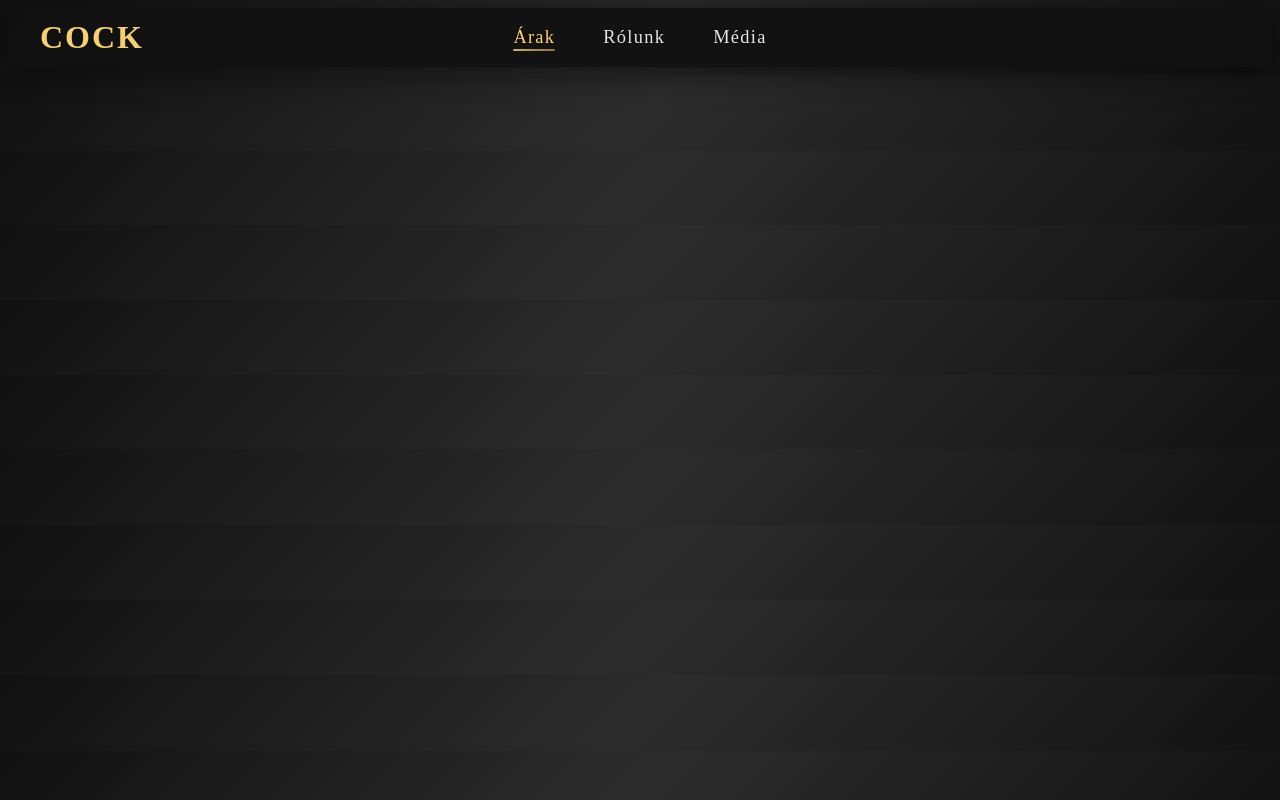
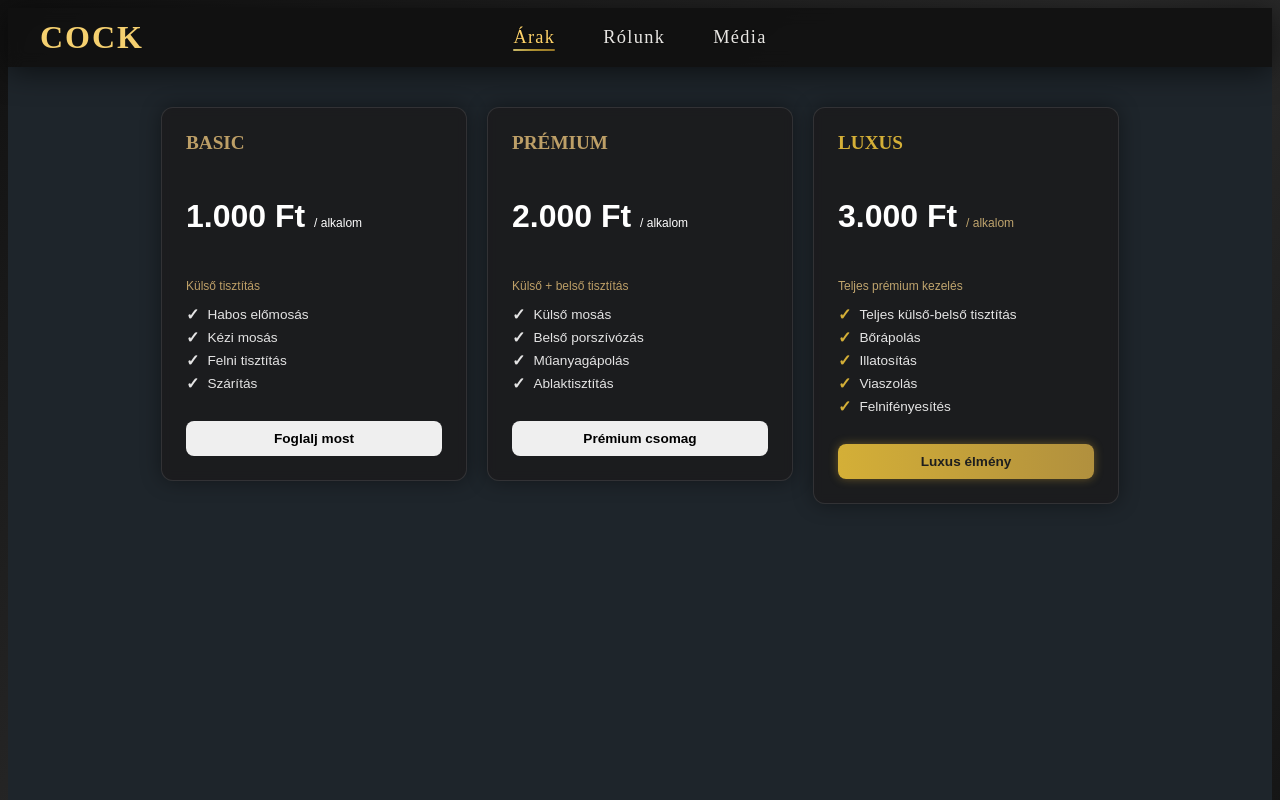
Before and after one commit to miluivits/shynee, a React (Vite) app in the folder client/: page /arak in a window 1280 px wide. Shown: the top 800 px of the page. Built offline with nearby package versions, Linux system fonts and the light colour scheme.

Commit message:
Not even halfdone Card design on Árak

```diff
--- a/client/src/components/Card.css
+++ b/client/src/components/Card.css
@@ -1,73 +1,151 @@
-
 .card {
-  width: 190px;
-  height: 120px;
-  transition: all .5s;
-  box-shadow: 15px 15px 30px rgba(25, 25, 25, 0.11),
-             -15px -15px 30px rgba(60, 60, 60, 0.082);
-  text-align: center;
   overflow: hidden;
+  position: relative;
+  display: flex;
+  flex-direction: column;
+  gap: 0.75rem;
+  padding: 1.5rem;
+  width: 16rem;
+  background-color: rgba(28, 28, 30, 0.95);
+  border-radius: 0.75rem;
+  box-shadow: 0 0 20px rgba(0, 0, 0, 0.4);
+  border: 1px solid rgba(255, 255, 255, 0.1);
+  backdrop-filter: blur(4px);
+  transition: transform 0.6s ease, box-shadow 0.6s ease;
 }
 
 .card:hover {
-  height: 260px;
-  background: linear-gradient(360deg, #edededc5 60%, hsla(0, 0%, 13%, 1) 70%);
+  transform: translateY(-6px);
 }
 
-.card .header {
-  padding: 20px;
-  display: flex;
-  flex-direction: column;
-  align-items: center;
-  justify-content: center;
-  background: #212121;
-  margin-bottom: 16px;
-}
+/* --- Alap szövegek --- */
 
-.card .header .img-box {
-  width: 50px;
-}
-
-.card .header .title {
-  font-size: 1em;
-  letter-spacing: .1em;
-  font-weight: 900;
-  text-transform: uppercase;
-  padding: 4px 0 14px 0;
-  transition: all .5s;
-  color: #edededc5;
-}
-
-.card:hover .header {
-  clip-path: polygon(0 0, 100% 0, 100% 100%, 0 96%);
-}
-
-.card:hover .card .header .title {
-  padding: 0;
-}
-
-.card .content {
-  display: block;
-  text-align: left;
-  color: #212121;
-  margin: 0 18px;
-}
-
-.card .content p {
-  transition: all .5s;
-  font-size: .8em;
-  margin-bottom: 8px;
-}
-
-.card .content a {
-  color: #1d8122;
-  cursor: pointer;
-  transition: all .5s;
-  font-size: .7rem;
+.card .title {
+  font-size: 1.2rem;
   font-weight: 700;
+  font-family: 'Playfair Display', serif;
   text-transform: uppercase;
 }
 
-.card .content .btn-link:hover {
-  border-bottom: 1px solid #1d8122;
+.card .pricing {
+  font-size: 2rem;
+  color: #ffffff;
+  font-weight: 700;
 }
+
+.card .pricing .pricing-time,
+.card .sub-title {
+  font-size: 0.75rem;
+  font-weight: 500;
+}
+
+.card .list {
+  display: flex;
+  flex-direction: column;
+  gap: 0.25rem;
+  font-size: 0.85rem;
+  color: #e4e4e4;
+  font-weight: 400;
+  list-style: none;
+  padding: 0;
+  margin: 0;
+}
+
+.card .list .list-item {
+  display: flex;
+  align-items: center;
+}
+
+.card .list .list-item .check {
+  margin-right: 0.5rem;
+  font-size: 1rem;
+  font-weight: 900;
+}
+
+/* --- Gomb stílus --- */
+
+.card .button {
+  cursor: pointer;
+  margin-top: 1rem;
+  padding: 0.6rem 1rem;
+  width: 100%;
+  font-size: 0.85rem;
+  font-weight: 600;
+  border: none;
+  border-radius: 0.5rem;
+  transition: background 0.6s ease, transform 0.6s ease;
+}
+
+/* ======================= */
+/*      Színsémák         */
+/* ======================= */
+
+.card-gold .title,
+.card-gold .list .check {
+  color: #d4af37;
+}
+.card-gold .sub-title,
+.card-gold .pricing-time {
+  color: #c0a56e;
+}
+.card-gold .button {
+  background: linear-gradient(to right, #d4af37, #b1903e);
+  color: #1e1e1e;
+  box-shadow: 0 0 10px rgba(212, 175, 55, 0.4);
+}
+.card-gold:hover {
+  box-shadow: 0 8px 32px rgba(212, 175, 55, 0.3);
+}
+.card-gold .button:hover {
+  background: linear-gradient(to right, #f5d76e, #d4af37);
+}
+
+/* -- GREY THEME (korábbi GREEN) -- */
+.card-green .title,
+.card-green .list .check {
+  color: #cccccc; /* világosabb szürke */
+}
+
+.card-green .sub-title,
+.card-green .pricing-time {
+  color: #999999; /* középszürke */
+}
+
+.card-green .button {
+  background: linear-gradient(to right, #cccccc, #999999);
+  color: #1e1e1e;
+  box-shadow: 0 0 10px rgba(204, 204, 204, 0.3);
+}
+
+.card-green:hover {
+  box-shadow: 0 8px 32px rgba(204, 204, 204, 0.2);
+}
+
+.card-green .button:hover {
+  background: linear-gradient(to right, #dddddd, #aaaaaa);
+}
+
+/* -- PURPLE THEME átalakítva arany árnyalatra -- */
+.card-purple .title,
+.card-purple .list .check {
+  color: #e1c16e; /* világosabb arany */
+}
+
+.card-purple .sub-title,
+.card-purple .pricing-time {
+  color: #d0b36c; /* lágyabb, mélyebb arany tónus */
+}
+
+.card-purple .button {
+  background: linear-gradient(to right, #e1c16e, #c9a647);
+  color: #1e1e1e;
+  box-shadow: 0 0 10px rgba(225, 193, 110, 0.4);
+}
+
+.card-purple:hover {
+  box-shadow: 0 8px 32px rgba(225, 193, 110, 0.3);
+}
+
+.card-purple .button:hover {
+  background: linear-gradient(to right, #f5dd9b, #e1c16e);
+}
--- a/client/src/components/Card.jsx
+++ b/client/src/components/Card.jsx
@@ -1,29 +1,23 @@
-
 import './Card.css';
 
-export default function Card(){
-
-return (
-<div class="card">
-    <div class="header">
-        <div class="img-box">
-            <svg xmlns="http://www.w3.org/2000/svg" viewBox="0 0 24 24">
-                <path fill="none" d="M0 0h24v24H0z"></path>
-                <path d="M20.083 15.2l1.202.721a.5.5 0 0 1 0 .858l-8.77 5.262a1 1 0 0 1-1.03 0l-8.77-5.262a.5.5 0 0 1 0-.858l1.202-.721L12 20.05l8.083-4.85zm0-4.7l1.202.721a.5.5 0 0 1 0 .858L12 17.65l-9.285-5.571a.5.5 0 0 1 0-.858l1.202-.721L12 15.35l8.083-4.85zm-7.569-9.191l8.771 5.262a.5.5 0 0 1 0 .858L12 13 2.715 7.429a.5.5 0 0 1 0-.858l8.77-5.262a1 1 0 0 1 1.03 0zM12 3.332L5.887 7 12 10.668 18.113 7 12 3.332z" fill="rgba(66,193,110,1)"></path>
-            </svg>
-        </div>
-        <span class="title">Features
-    </span></div>
-
-    <div class="content">
-        <p>
-            Lorem ipsum dolor sit tali amet, consectus uy
-            adipiscing it amet it...
-        </p>
-
-        <a class="btn-link">Read More...</a>
+export default function Card({ color = "green", title, price, subtitle, features = [], buttonText }) {
+  return (
+    <div className={`card card-${color}`}>
+      <span className="title">{title}</span>
+      <p className="pricing">
+        {price} <span className="pricing-time">/ alkalom</span>
+      </p>
+      <span className="sub-title">{subtitle}</span>
+      <ul className="list">
+        {features.map((feature, i) => (
+          <li className="list-item" key={i}>
+            <span className="check">✓</span> {feature}
+          </li>
+        ))}
+      </ul>
+      <button className="button">
+        <span className="text-button">{buttonText}</span>
+      </button>
     </div>
-</div>
-)
-
+  );
 }
--- /dev/null
+++ b/client/src/components/IntroText.css
@@ -0,0 +1,21 @@
+.intro-typewriter {
+  max-width: 800px;
+  margin: 2rem auto; /* kisebb felső margó, így feljebb kerül */
+  font-size: 1.5rem;
+  font-weight: 600;
+  font-family: 'Courier New', monospace;
+  color: #ffffff;
+  white-space: pre-wrap;
+  text-align: center;
+  line-height: 1.8;
+}
+
+.intro-typewriter p::after {
+  content: '|';
+  animation: blink 1s infinite;
+}
+
+@keyframes blink {
+  0%, 100% { opacity: 1; }
+  50% { opacity: 0; }
+}
--- /dev/null
+++ b/client/src/components/IntroText.jsx
@@ -0,0 +1,39 @@
+import { motion } from "framer-motion";
+import "./IntroText.css";
+
+const text = `Ez nem csak autómosás. Ez törődés.`;
+
+export default function IntroText() {
+  const chars = Array.from(text);
+
+  const container = {
+    hidden: { opacity: 1 },
+    visible: {
+      opacity: 1,
+      transition: {
+        delayChildren: 2,       // 2 másodperc várakozás indulás előtt
+        staggerChildren: 0.03,  // 30ms delay karakterenként
+      },
+    },
+  };
+
+  const child = {
+    hidden: { opacity: 0, y: 20 },
+    visible: { opacity: 1, y: 0, transition: { ease: "easeOut" } },
+  };
+
+  return (
+    <motion.div
+      className="intro-typewriter"
+      variants={container}
+      initial="hidden"
+      animate="visible"
+    >
+      {chars.map((char, i) => (
+        <motion.span key={i} variants={child}>
+          {char === "\n" ? <br /> : char}
+        </motion.span>
+      ))}
+    </motion.div>
+  );
+}
--- a/client/src/pages/Média.jsx
+++ b/client/src/pages/Média.jsx
@@ -3,7 +3,7 @@ import './Média.css';
 import { useState } from 'react';
 
 export default function Média() {
-   const [loading, setLoading] = useState(true);
+   const [loading, setLoading] = useState(false);
 
     if(loading) return <Loading/>
 
--- a/client/src/pages/Rólunk.css
+++ b/client/src/pages/Rólunk.css
@@ -3,11 +3,13 @@
 .rolunk-container {
   display: flex;
   justify-content: center;
-  align-items: center;
+  align-items:center;
   height: 100vh;
   background-color: #1e252b;
   color: #bd9f67;
   font-family: 'Arial', sans-serif;
+  font-weight: 100;
+  text-align: start;
 }
 
 .rolunk-container h1 {
--- a/client/src/pages/Rólunk.jsx
+++ b/client/src/pages/Rólunk.jsx
@@ -1,16 +1,17 @@
+import IntroText from "../components/IntroText";
 import Loading from "../components/Loading/Loading";
 import "./Rólunk.css";
 import { useState } from 'react';
 
 
 export default function Rólunk() {
-   const [loading, setLoading] = useState(true);
+   const [loading, setLoading] = useState(false);
 
     if(loading) return <Loading/>
 
   return (
     <div className="rolunk-container">
-        <h1>Welcome to Rólunk</h1>
+        <IntroText/>
     </div>
   );
 }
--- a/client/src/pages/Árak.css
+++ b/client/src/pages/Árak.css
@@ -1,14 +1,18 @@
-/* Styles for Rólunk.jsx */
-
 .arak-container {
   display: flex;
-  justify-content: center;
-  align-items: center;
-  height: 100vh;
+  justify-content: center;      /* horizontally center cards */
+  align-items: flex-start;      /* align cards to top */
+  gap: 20px;                   /* space between cards */
+  padding: 40px;               /* optional padding around container */
   background-color: #1e252b;
   color: #bd9f67;
   font-family: 'Arial', sans-serif;
+
+  /* Remove height or set min-height */
+  min-height: 100vh;           /* optional, or remove height completely */
+  flex-wrap: wrap;             /* allow wrapping on smaller screens */
 }
+
 
 .arak-container h1 {
   font-size: 24px;
--- a/client/src/pages/Árak.jsx
+++ b/client/src/pages/Árak.jsx
@@ -1,13 +1,42 @@
 import Loading from '../components/Loading/Loading';
 import { useState } from 'react';
 import './Árak.css';
+import Card from '../components/Card';
 
 export default function Árak() {
-  const [loading, setLoading] = useState(true);
+  const [loading, setLoading] = useState(false);
 
-  if(loading) return <Loading/>
+  if (loading) return <Loading />;
 
-  return <div className="arak-container"
-  >Árak.
-  </div>;
+  return (
+    <div className="arak-container">
+      <Card
+        color="szurkeg"
+        title="Basic"
+        price="1.000 Ft"
+        subtitle="Külső tisztítás"
+        features={["Habos előmosás", "Kézi mosás", "Felni tisztítás", "Szárítás"]}
+        buttonText="Foglalj most"
+      />
+
+      <Card
+        color="arany"
+        title="Prémium"
+        price="2.000 Ft"
+        subtitle="Külső + belső tisztítás"
+        features={["Külső mosás", "Belső porszívózás", "Műanyagápolás", "Ablaktisztítás"]}
+        buttonText="Prémium csomag"
+      />
+
+      <Card
+        color="gold"
+        title="Luxus"
+        price="3.000 Ft"
+        subtitle="Teljes prémium kezelés"
+        features={["Teljes külső-belső tisztítás", "Bőrápolás", "Illatosítás", "Viaszolás", "Felnifényesítés"]}
+        buttonText="Luxus élmény"
+      />
+
+    </div>
+  );
 }
```
